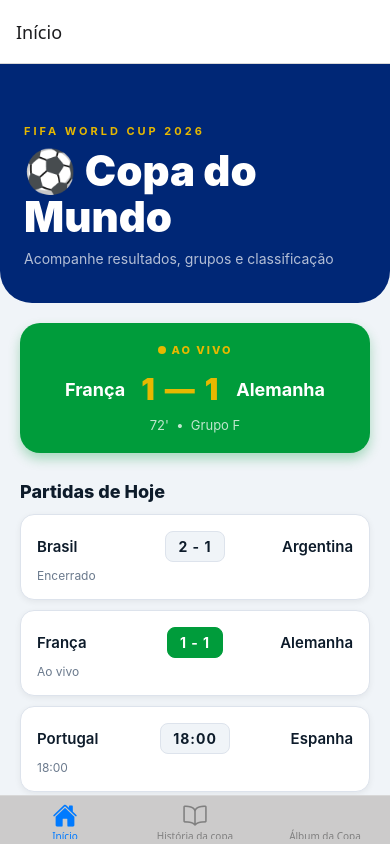
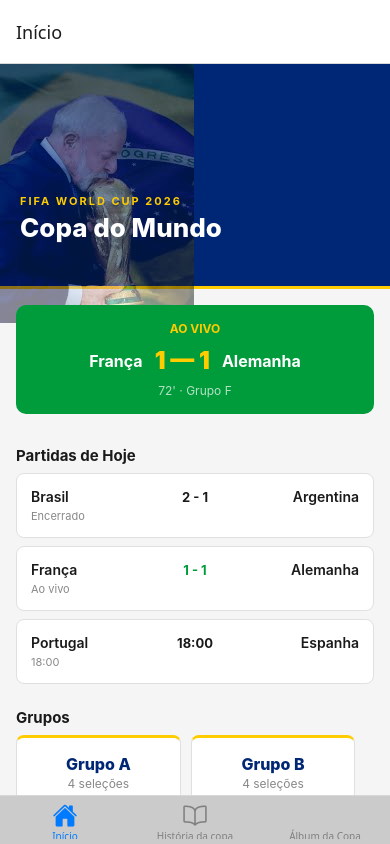
Before and after one commit to vini-campos/Pam1-copa, a React Native app: screen /Home in a window 390 px wide. Built offline with nearby package versions, Linux system fonts and the light colour scheme.

Commit message:
feat(UI): Implementação de novo css na página
fix(bug): Bug corrigido de não aparecer o ícone da página Album.js nas buttonTabs

```diff
--- a/components/Home.js
+++ b/components/Home.js
@@ -1,4 +1,4 @@
-import { StyleSheet, Text, View, ScrollView, TouchableOpacity } from 'react-native';
+import { StyleSheet, Text, View, ScrollView, TouchableOpacity, ImageBackground } from 'react-native';
 
 function Home() {
     const partidas = [
@@ -9,60 +9,64 @@ function Home() {
 
     const grupos = ['A', 'B', 'C', 'D'];
 
+    const backGroundImg = require('../assets/lula_fundo.jpg');
+
     return (
         <ScrollView style={styles.scroll} contentContainerStyle={styles.scrollContent}>
 
-            {/* Header */}
-            <View style={styles.header}>
-                <Text style={styles.headerEyebrow}>FIFA WORLD CUP 2026</Text>
-                <Text style={styles.headerTitle}>⚽ Copa do{'\n'}Mundo</Text>
-                <Text style={styles.headerSub}>Acompanhe resultados, grupos e classificação</Text>
-            </View>
+            <ImageBackground
+                source={backGroundImg}
+                style={styles.header}
+                imageStyle={{ opacity: 0.45 }} //escurece a imagem
+            >
+                <Text style={styles.headerSub}>FIFA WORLD CUP 2026</Text>
+                <Text style={styles.headerTitle}>Copa do Mundo</Text>
+            </ImageBackground>
 
-            {/* Destaque ao vivo */}
             <View style={styles.liveCard}>
-                <View style={styles.liveBadge}>
-                    <View style={styles.liveDot} />
-                    <Text style={styles.liveLabel}>AO VIVO</Text>
-                </View>
+                <Text style={styles.liveLabel}>AO VIVO</Text>
                 <View style={styles.liveMatch}>
                     <Text style={styles.liveTeam}>França</Text>
                     <Text style={styles.liveScore}>1 — 1</Text>
                     <Text style={styles.liveTeam}>Alemanha</Text>
                 </View>
-                <Text style={styles.liveMinute}>72'  •  Grupo F</Text>
+                <Text style={styles.liveMinute}>72' · Grupo F</Text>
             </View>
 
-            {/* Partidas */}
             <Text style={styles.sectionTitle}>Partidas de Hoje</Text>
 
-            {partidas.map((p, i) => (
-                <TouchableOpacity key={i} style={styles.matchCard}>
-                    <View style={styles.matchRow}>
-                        <Text style={styles.matchTeam}>{p.time1}</Text>
-                        <View style={[
-                            styles.matchScoreBox,
-                            p.status === 'Ao vivo' && styles.matchScoreBoxLive,
-                        ]}>
-                            <Text style={[
-                                styles.matchScore,
-                                p.status === 'Ao vivo' && styles.matchScoreLive,
-                            ]}>
-                                {p.placar1 !== null ? `${p.placar1} - ${p.placar2}` : p.status}
-                            </Text>
-                        </View>
-                        <Text style={[styles.matchTeam, styles.matchTeamRight]}>{p.time2}</Text>
-                    </View>
-                    <Text style={styles.matchStatus}>{p.status}</Text>
-                </TouchableOpacity>
-            ))}
+            <TouchableOpacity style={styles.matchCard}>
+                <View style={styles.matchRow}>
+                    <Text style={styles.matchTeam}>Brasil</Text>
+                    <Text style={styles.matchScore}>2 - 1</Text>
+                    <Text style={[styles.matchTeam, { textAlign: 'right' }]}>Argentina</Text>
+                </View>
+                <Text style={styles.matchStatus}>Encerrado</Text>
+            </TouchableOpacity>
 
-            {/* Grupos */}
+            <TouchableOpacity style={styles.matchCard}>
+                <View style={styles.matchRow}>
+                    <Text style={styles.matchTeam}>França</Text>
+                    <Text style={[styles.matchScore, styles.matchScoreLive]}>1 - 1</Text>
+                    <Text style={[styles.matchTeam, { textAlign: 'right' }]}>Alemanha</Text>
+                </View>
+                <Text style={styles.matchStatus}>Ao vivo</Text>
+            </TouchableOpacity>
+
+            <TouchableOpacity style={styles.matchCard}>
+                <View style={styles.matchRow}>
+                    <Text style={styles.matchTeam}>Portugal</Text>
+                    <Text style={styles.matchScore}>18:00</Text>
+                    <Text style={[styles.matchTeam, { textAlign: 'right' }]}>Espanha</Text>
+                </View>
+                <Text style={styles.matchStatus}>18:00</Text>
+            </TouchableOpacity>
+
             <Text style={styles.sectionTitle}>Grupos</Text>
             <View style={styles.gruposGrid}>
                 {grupos.map((g) => (
                     <TouchableOpacity key={g} style={styles.grupoCard}>
-                        <Text style={styles.grupoLetra}>{g}</Text>
+                        <Text style={styles.grupoLetra}>Grupo {g}</Text>
                         <Text style={styles.grupoSub}>4 seleções</Text>
                     </TouchableOpacity>
                 ))}
@@ -74,205 +78,77 @@ function Home() {
 
 export default Home;
 
+// para nao digitar a cor todas as vezes
 const VERDE = '#009c3b';
-const AMARELO = '#e6b800';
+const AMARELO = '#FFCC00';
 const AZUL = '#002776';
-const FUNDO = '#f0f4f8';
-const CARD = '#ffffff';
-const TEXTO = '#0d1b2a';
-const TEXTO_MUTED = '#6b7a8d';
-const BORDA = '#dde3ec';
 
 const styles = StyleSheet.create({
-    scroll: {
-        flex: 1,
-        backgroundColor: FUNDO,
+    scroll: { flex: 1, backgroundColor: '#f5f5f5' },
+    scrollContent: { paddingBottom: 40 },
+
+    header: {
+        backgroundColor: AZUL,
+        minHeight: 225,
+        paddingTop: 130,
+        paddingBottom: 20,
+        paddingHorizontal: 20,
+        borderBottomWidth: 3,
+        borderBottomColor: AMARELO,
     },
-    scrollContent: {
-        paddingBottom: 40,
+    headerSub: { color: AMARELO, fontSize: 11, fontWeight: '700', letterSpacing: 2, marginBottom: 4 },
+    headerTitle: { color: '#fff', fontSize: 26, fontWeight: '800' },
+
+    liveCard: {
+        backgroundColor: VERDE,
+        margin: 16,
+        borderRadius: 10,
+        padding: 16,
+        alignItems: 'center',
     },
 
-    // Header
-    header: {
-        backgroundColor: AZUL,
-        paddingTop: 60,
-        paddingBottom: 36,
-        paddingHorizontal: 24,
-        borderBottomLeftRadius: 32,
-        borderBottomRightRadius: 32,
-    },
-    headerEyebrow: {
-        color: AMARELO,
-        fontSize: 11,
+    liveLabel: { color: AMARELO, fontWeight: '700', fontSize: 12, marginBottom: 10 },
+    liveMatch: { flexDirection: 'row', alignItems: 'center', gap: 12 },
+    liveTeam: { color: '#fff', fontSize: 16, fontWeight: '700', flex: 1, textAlign: 'center' },
+    liveScore: { color: AMARELO, fontSize: 24, fontWeight: '900' },
+    liveMinute: { color: 'rgba(255,255,255,0.7)', fontSize: 12, marginTop: 8 },
+
+    sectionTitle: {
+        fontSize: 15,
         fontWeight: '700',
-        letterSpacing: 3,
-        marginBottom: 10,
-    },
-    headerTitle: {
-        color: '#ffffff',
-        fontSize: 42,
-        fontWeight: '900',
-        lineHeight: 46,
-        marginBottom: 10,
-    },
-    headerSub: {
-        color: 'rgba(255,255,255,0.7)',
-        fontSize: 14,
+        color: '#1a1a1a',
+        marginHorizontal: 16,
+        marginTop: 16,
+        marginBottom: 8,
     },
 
-    // Card ao vivo
-    liveCard: {
-        backgroundColor: VERDE,
-        margin: 20,
-        borderRadius: 20,
-        padding: 20,
-        alignItems: 'center',
-        shadowColor: VERDE,
-        shadowOffset: { width: 0, height: 6 },
-        shadowOpacity: 0.3,
-        shadowRadius: 12,
-        elevation: 6,
+    matchCard: {
+        backgroundColor: '#fff',
+        marginHorizontal: 16,
+        marginBottom: 8,
+        borderRadius: 8,
+        padding: 14,
+        borderWidth: 1,
+        borderColor: '#e0e0e0',
     },
-    liveBadge: {
-        flexDirection: 'row',
-        alignItems: 'center',
-        marginBottom: 14,
-    },
-    liveDot: {
-        width: 8,
-        height: 8,
-        borderRadius: 4,
-        backgroundColor: AMARELO,
-        marginRight: 6,
-    },
-    liveLabel: {
-        color: AMARELO,
-        fontWeight: '800',
-        fontSize: 11,
-        letterSpacing: 2,
-    },
-    liveMatch: {
-        flexDirection: 'row',
-        alignItems: 'center',
-        gap: 16,
-    },
-    liveTeam: {
-        color: '#fff',
-        fontSize: 18,
-        fontWeight: '700',
-        flex: 1,
-        textAlign: 'center',
-    },
-    liveScore: {
-        color: AMARELO,
-        fontSize: 30,
-        fontWeight: '900',
-        letterSpacing: 2,
-    },
-    liveMinute: {
-        color: 'rgba(255,255,255,0.75)',
-        fontSize: 13,
-        marginTop: 10,
-    },
+    matchRow: { flexDirection: 'row', alignItems: 'center', justifyContent: 'space-between' },
+    matchTeam: { color: '#1a1a1a', fontSize: 14, fontWeight: '600', flex: 1 },
+    matchScore: { color: '#1a1a1a', fontWeight: '700', fontSize: 13, paddingHorizontal: 8 },
+    matchScoreLive: { color: VERDE },
+    matchStatus: { color: '#888', fontSize: 11, marginTop: 4 },
 
-    // Seções
-    sectionTitle: {
-        color: TEXTO,
-        fontSize: 18,
-        fontWeight: '800',
-        marginHorizontal: 20,
-        marginTop: 8,
-        marginBottom: 12,
-    },
-
-    // Partidas
-    matchCard: {
-        backgroundColor: CARD,
-        marginHorizontal: 20,
-        marginBottom: 10,
-        borderRadius: 14,
-        padding: 16,
-        borderWidth: 1,
-        borderColor: BORDA,
-        shadowColor: '#000',
-        shadowOffset: { width: 0, height: 2 },
-        shadowOpacity: 0.06,
-        shadowRadius: 6,
-        elevation: 2,
-    },
-    matchRow: {
-        flexDirection: 'row',
-        alignItems: 'center',
-        justifyContent: 'space-between',
-    },
-    matchTeam: {
-        color: TEXTO,
-        fontSize: 15,
-        fontWeight: '600',
-        flex: 1,
-    },
-    matchTeamRight: {
-        textAlign: 'right',
-    },
-    matchScoreBox: {
-        backgroundColor: FUNDO,
+    gruposGrid: { flexDirection: 'row', flexWrap: 'wrap', marginHorizontal: 16, gap: 10 },
+    grupoCard: {
+        backgroundColor: '#fff',
         borderRadius: 8,
-        paddingHorizontal: 12,
-        paddingVertical: 6,
-        marginHorizontal: 10,
-        borderWidth: 1,
-        borderColor: BORDA,
-    },
-    matchScoreBoxLive: {
-        backgroundColor: VERDE,
-        borderColor: VERDE,
-    },
-    matchScore: {
-        color: TEXTO,
-        fontWeight: '700',
-        fontSize: 14,
-        letterSpacing: 1,
-    },
-    matchScoreLive: {
-        color: '#fff',
-    },
-    matchStatus: {
-        color: TEXTO_MUTED,
-        fontSize: 12,
-        marginTop: 6,
-    },
-
-    // Grupos
-    gruposGrid: {
-        flexDirection: 'row',
-        flexWrap: 'wrap',
-        marginHorizontal: 20,
-        gap: 12,
-    },
-    grupoCard: {
-        backgroundColor: CARD,
-        borderRadius: 14,
         width: '46%',
-        paddingVertical: 20,
+        paddingVertical: 16,
         alignItems: 'center',
         borderWidth: 1,
-        borderColor: BORDA,
-        borderLeftWidth: 4,
-        borderLeftColor: AMARELO,
-        shadowColor: '#000',
-        shadowOffset: { width: 0, height: 2 },
-        shadowOpacity: 0.05,
-        shadowRadius: 4,
-        elevation: 2,
+        borderColor: '#e0e0e0',
+        borderTopWidth: 3,
+        borderTopColor: AMARELO,
     },
-    grupoLetra: {
-        color: AZUL,
-        fontSize: 28,
-        fontWeight: '900',
-    },
-    grupoSub: {
-        color: TEXTO_MUTED,
-        fontSize: 12,
-        marginTop: 4,
-    },
+    grupoLetra: { color: AZUL, fontSize: 16, fontWeight: '800' },
+    grupoSub: { color: '#888', fontSize: 12, marginTop: 2 },
 });
```
